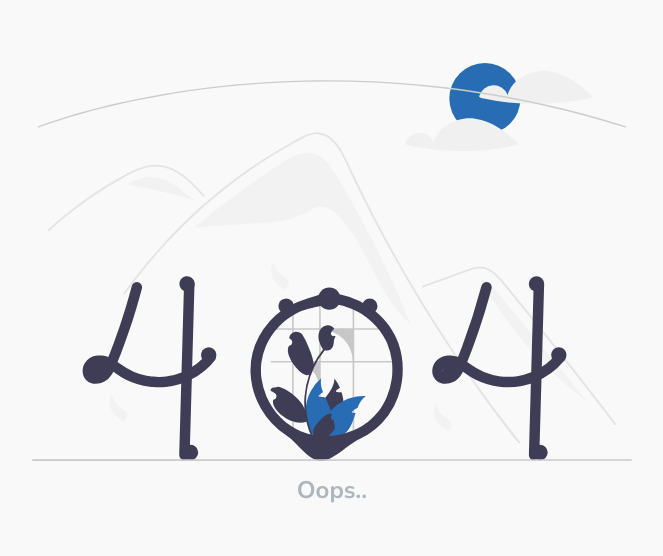
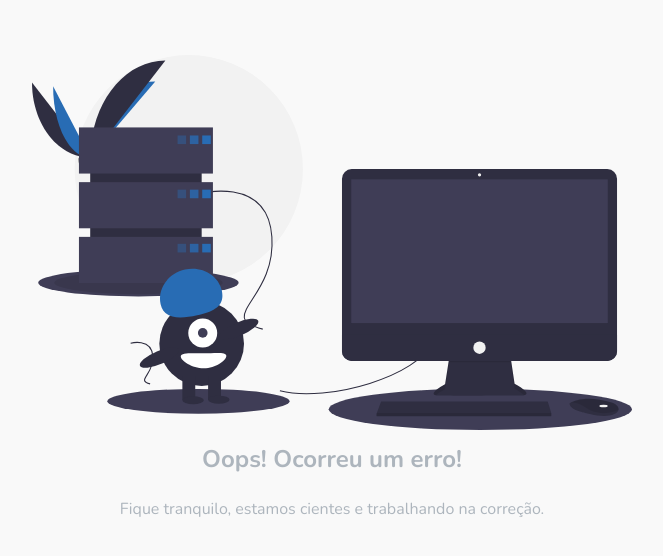
Before and after one commit to matheussouza89/prova-q2-pay-2, a React (Create React App) app: page /server-error in a window 1280 px wide. Shown: the part 112-668 px from the top of the page, without its empty margins (342-1005 px from the left). Built offline with nearby package versions, Linux system fonts and the light colour scheme.

Commit message:
feat: adicionando página de server-error

```diff
--- a/src/App.tsx
+++ b/src/App.tsx
@@ -7,6 +7,7 @@ import { createTheme, ThemeProvider } from '@mui/material'
 import { ptBR } from '@mui/material/locale'
 import { configureStore } from 'redux/store'
 import PageNotFound from 'pages/error/PageNotFound'
+import ServerError from 'pages/error/ServerError'
 
 const theme = createTheme(ptBR)
 
@@ -22,6 +23,7 @@ function App() {
               <Route path="not-found" element={<PageNotFound />} />
             </Route>
             <Route path="*" element={<PageNotFound />} />
+            <Route path="server-error" element={<ServerError />} />
           </Routes>
         </BrowserRouter>
       </ThemeProvider>
--- a/src/assets/scss/Main.scss
+++ b/src/assets/scss/Main.scss
@@ -19,3 +19,4 @@
 @import "./custom/pages/login";
 @import "./custom/pages/customers";
 @import "./custom/pages/notFound";
+@import "./custom/pages/serverError";
--- /dev/null
+++ b/src/assets/scss/custom/pages/_serverError.scss
@@ -0,0 +1,20 @@
+.server-error-content{
+  align-items: center;
+  color: #adb5bd;
+  display: flex;
+  flex-direction: column;
+  height: 100vh;
+  justify-content: center;
+  row-gap: 15px;
+  text-align: center;
+
+  img {
+    width: 60%;
+    max-width: 600px;
+  }
+
+  h2 {
+    font-size: 1.5rem;
+    font-weight: $font-weight-bold;
+  }
+}
--- a/src/helpers/api/apiCore.ts
+++ b/src/helpers/api/apiCore.ts
@@ -15,8 +15,8 @@ axios.interceptors.response.use(
 
     if (error && error.response && error.response.status === 404) {
       window.location.href = '/not-found'
-    } else if (error && error.response && error.response.status === 403) {
-      window.location.href = '/access-denied'
+    } else if (error && error.response && error.response.status === 500) {
+      window.location.href = '/server-error'
     } else {
       switch (error.response.status) {
         case 401:
--- /dev/null
+++ b/src/pages/error/ServerError.tsx
@@ -0,0 +1,14 @@
+import React from 'react'
+import serverError from 'assets/img/serverError.svg'
+
+const ServerError = () => {
+  return (
+    <div className="server-error-content">
+      <img src={serverError} />
+      <h2>Oops! Ocorreu um erro!</h2>
+      <span>Fique tranquilo, estamos cientes e trabalhando na correção.</span>
+    </div>
+  )
+}
+
+export default ServerError
```
Also changed, not shown: src/assets/img/serverError.svg (added).
